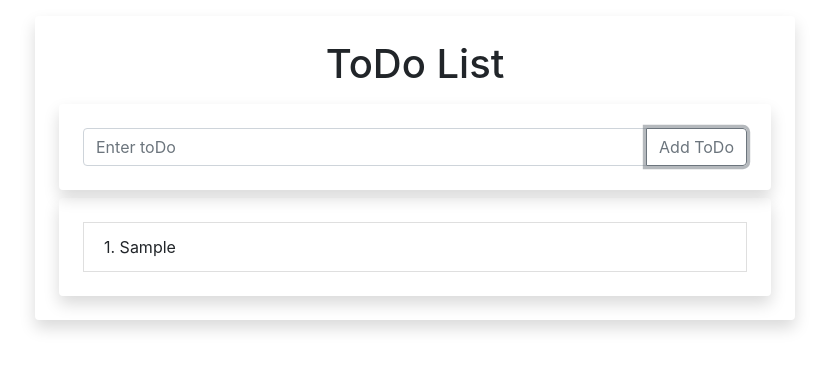
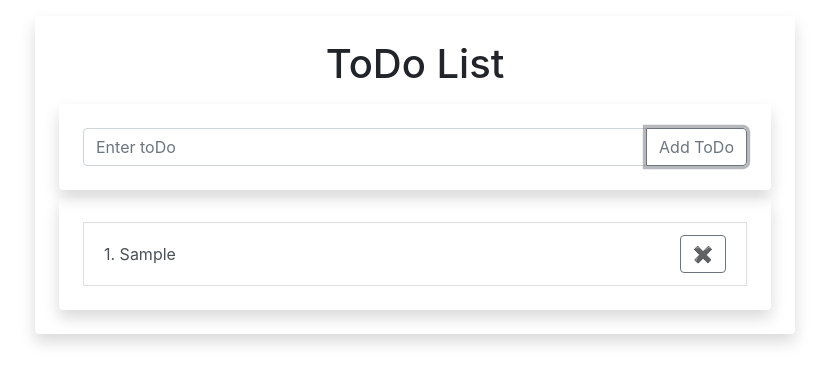
Before and after one commit to famillion/OWU, an Angular app in the folder TS_Angular/HW3/: page / in a window 1280 px wide. Both pictures are taken after typing "Sample" into the empty fields and a click on the button "Add ToDo". Shown: the top 384 px of the page, without its empty margins (225-1054 px from the left). Built offline with nearby package versions, Linux system fonts and the light colour scheme.

Commit message:
HW_3 todo list without services

```diff
--- a/TS_Angular/HW3/src/app/todo-block/todo-block.component.html
+++ b/TS_Angular/HW3/src/app/todo-block/todo-block.component.html
@@ -6,7 +6,7 @@
         [todoArr]="todoArr"
       ></app-add-todo-item>
     </div>
-    <div class="col mt-2 p-4 shadow rounded justify-content-center">
+    <div class="col mt-2 p-4 shadow rounded justify-content-center" *ngIf="todoArr.length">
       <ul class="list-group">
         <app-todo-item
           *ngFor="let todo of todoArr; let indx = index"
--- a/TS_Angular/HW3/src/app/todo-item/todo-item.component.html
+++ b/TS_Angular/HW3/src/app/todo-item/todo-item.component.html
@@ -1 +1,4 @@
-<li class="list-group-item">{{index}}. {{todo}}</li>
+<li class="list-group-item list-group-item-action d-flex justify-content-between align-items-center">
+  {{index}}. {{todo}}
+  <button class="btn btn-outline-secondary">&#10006;</button>
+</li>
```
